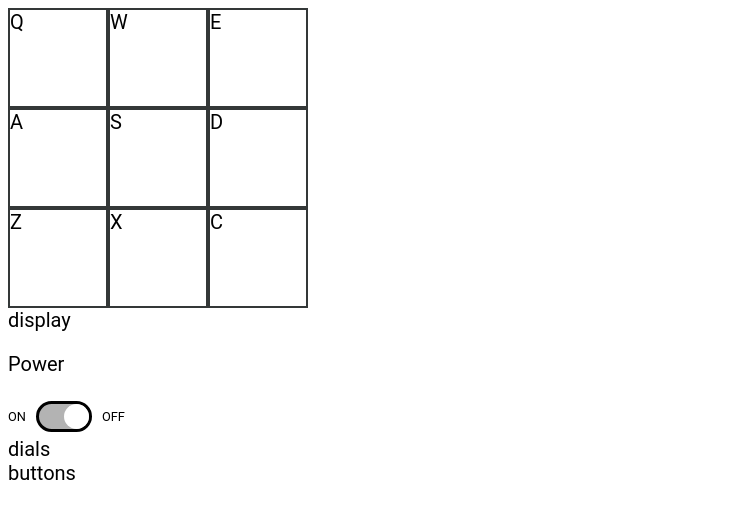
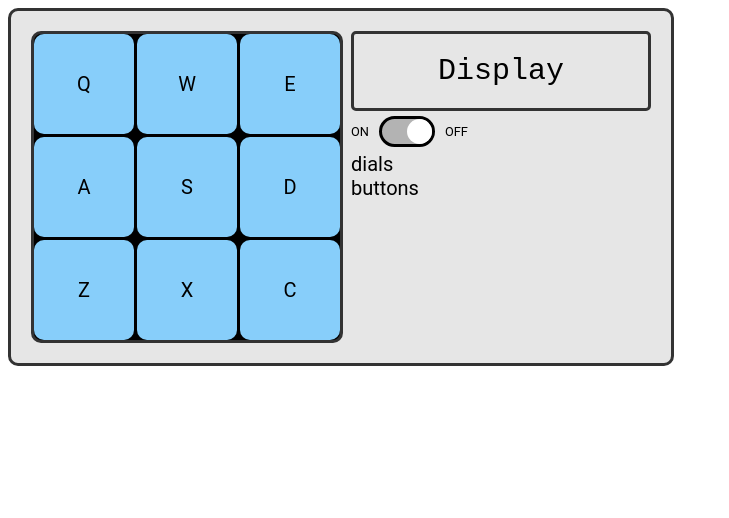
Before and after one commit to chazmcgrill/drum-machine, a React (Create React App) app: page / in a window 1280 px wide. Shown: the top 518 px of the page, without its empty margins (0-729 px from the left). Built offline with nearby package versions, Linux system fonts and the light colour scheme.

Commit message:
Improves Pads / Machine Styling

```diff
--- a/src/components/App.js
+++ b/src/components/App.js
@@ -1,6 +1,8 @@
 import React, { Component } from 'react';
 import DrumPads from './DrumPads';
 import Switch from './Switch';
+import Display from './Display';
+import './App.sass';
 
 class App extends Component {
     state = {
@@ -15,10 +17,10 @@ class App extends Component {
     render() {
         const { powerOn } = this.state;
         return (
-            <div id="app">
+            <div className="drum-machine-wrapper">
                 <DrumPads />
                 <div>
-                    <div id="display">display</div>
+                    <Display />
                     <Switch handlePowerClick={this.handlePowerClick} powerOn={powerOn} />
                     <div className="dials">dials</div>
                     <div className="buttons">buttons</div>
--- /dev/null
+++ b/src/components/App.sass
@@ -0,0 +1,8 @@
+.drum-machine-wrapper
+    display: flex
+    border: 3px solid #333
+    border-radius: 10px
+    padding: 20px
+    justify-content: space-between
+    max-width: 620px
+    background: lighten(#333, 70%)
--- /dev/null
+++ b/src/components/Display.js
@@ -0,0 +1,6 @@
+import React from 'react';
+import './Display.sass'
+
+export default () => (
+    <div className="display" id="display">Display</div>
+);
--- /dev/null
+++ b/src/components/Display.sass
@@ -0,0 +1,12 @@
+.display
+    width: 300px
+    height: 80px
+    background: #e6e6e6
+    border: 3px solid #333
+    box-sizing: border-box
+    border-radius: 5px
+    font-family: monospace
+    font-size: 30px
+    display: flex
+    justify-content: center
+    align-items: center
--- a/src/components/DrumPad.js
+++ b/src/components/DrumPad.js
@@ -1,4 +1,5 @@
 import React from 'react';
+import './DrumPad.sass';
 
 const Pad = ({ padData }) => (
     <div className="pad">{padData.id}</div>
--- /dev/null
+++ b/src/components/DrumPad.sass
@@ -0,0 +1,6 @@
+.pad
+    background: lightskyblue
+    display: flex
+    justify-content: center
+    align-items: center
+    border-radius: 10px
--- a/src/components/DrumPads.js
+++ b/src/components/DrumPads.js
@@ -1,5 +1,6 @@
 import React from 'react';
 import DrumPad from './DrumPad';
+import './DrumPads.sass';
 
 const padsDS = [
     { id: 'Q', active: false },
--- /dev/null
+++ b/src/components/DrumPads.sass
@@ -0,0 +1,8 @@
+.pad-box
+    display: grid
+    grid-template-columns: repeat(3, 100px)
+    grid-template-rows: repeat(3, 100px)
+    background: black
+    grid-gap: 3px
+    border: 3px solid #333
+    border-radius: 10px
--- a/src/components/Switch.js
+++ b/src/components/Switch.js
@@ -3,7 +3,6 @@ import './Switch.sass';
 
 export default ({ powerOn, handlePowerClick }) => (
     <Fragment>
-        <p>Power</p>
         <div className="switch-wrapper">
             <p className="switch_tag">ON</p>
             <div className="switch" onClick={handlePowerClick} role="button" tabIndex="0">
--- a/src/index.sass
+++ b/src/index.sass
@@ -26,11 +26,3 @@ button
 
 li
   list-style: none
-
-.pad-box
-  display: grid
-  grid-template-columns: repeat(3, 100px)
-  grid-template-rows: repeat(3, 100px)
-
-.pad
-  border: 2px solid $blk
```
